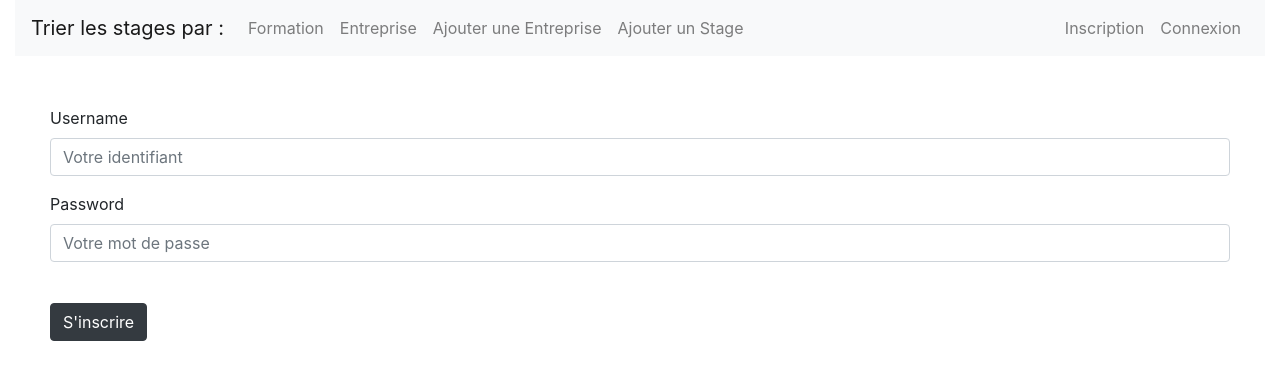
After one commit to Thomas-Nadal/ProStages, a Symfony app: template templates/security/inscription.html.twig in a window 1280 px wide. The commit adds this page. Shown: the top 390 px of the page. Run offline with Twig, Linux system fonts and the light colour scheme; the template is opened without the code that fills it, so the values that code supplies are empty; form fields are guessed from the names that the template uses; some libraries are stand-ins or nearby versions.

Commit message:
Finalisation TP5 - ajout de l'inscription utilisateur

```diff
--- a/templates/base.html.twig
+++ b/templates/base.html.twig
@@ -50,14 +50,21 @@
 						  </li>
 						</ul>
 
+
+
 						{% if is_granted('ROLE_USER') %}
 							<ul class="navbar-nav ml-md-auto">
 						 		<li class="nav-item">
-									<a class="nav-link" href="{{path('app_logout')}}">Déconnexion</a>
+									<a class="nav-link" href="{{path('app_logout')}}">{{app.user.username}} : Déconnexion</a>
 						 		 </li>
 							</ul>
 						{% else %}
 							<ul class="navbar-nav ml-md-auto">
+						 		<li class="nav-item">
+									<a class="nav-link" href="{{path('app_inscription')}}">Inscription</a>
+						 		 </li>
+							</ul>
+							<ul class="navbar-nav">
 						 		<li class="nav-item">
 									<a class="nav-link" href="{{path('app_login')}}">Connexion</a>
 						 		 </li>
@@ -73,8 +80,10 @@
 		</div>
 
 		<!-- BLOCK CONTENU -->
+		<div style="padding:50px">
 		{% block contenu %}
 		{% endblock %}
+		</div>
 
 		<!-- BLOCK PIED DE PAGE -->
 		{% block footer %}
--- /dev/null
+++ b/templates/security/inscription.html.twig
@@ -0,0 +1,17 @@
+{% extends 'base.html.twig' %}
+
+{% block title %}Inscription sur Prostages{% endblock %}
+
+{% block contenu %}
+    {{ form_start(vueFormulaire) }}
+
+		{{ form_row(vueFormulaire.username, {'attr':{'placeholder':"Votre identifiant"}}) }}
+
+		{{ form_row(vueFormulaire.password, {'attr':{'placeholder':"Votre mot de passe"}}) }}
+
+		<button type="submit" class="btn btn-dark" style="margin-top:25px">
+			S'inscrire
+		</button>
+
+	{{ form_end(vueFormulaire) }}
+{% endblock %}
```
Also changed, not shown: src/Controller/SecurityController.php (+41 -0 lines), src/Form/UserType.php (added, +35 -0 lines).
